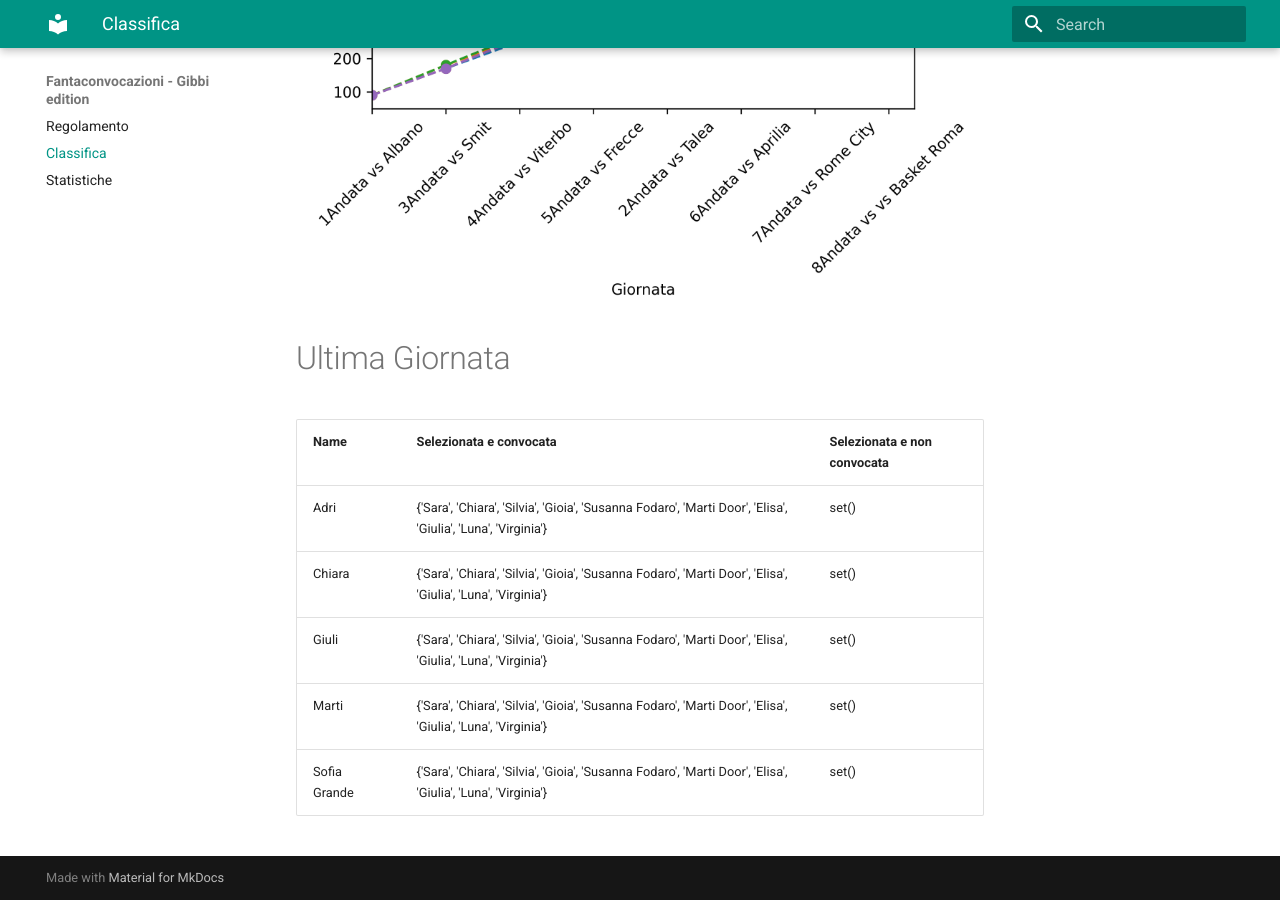
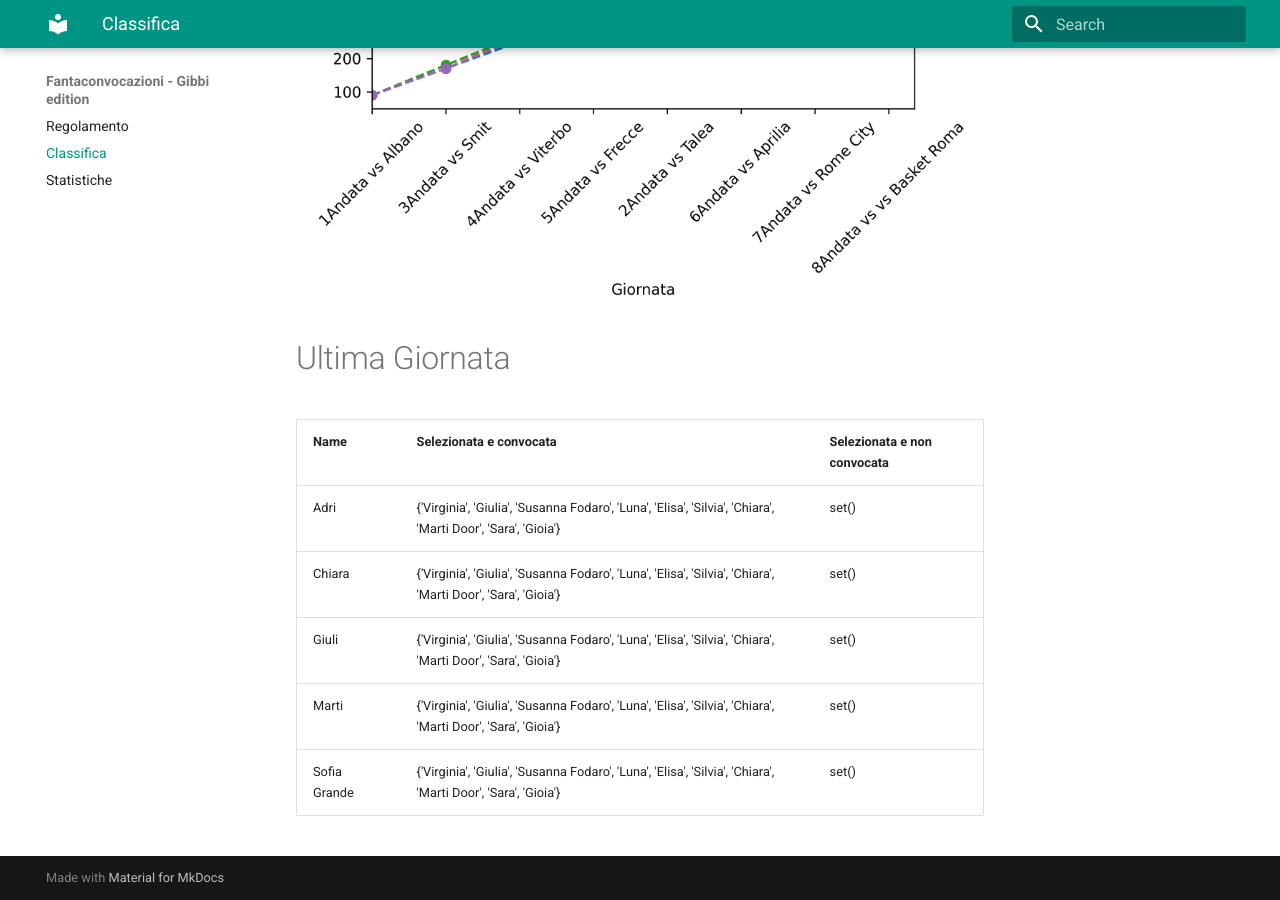
Before and after one commit to martinig94/fantagibbi, an MkDocs documentation site: the page built from docs/Classifica.md, in a window 1280 px wide and 900 px high, scrolled down 810 px. Built offline with MkDocs 1.6.1 and Material for MkDocs 9.7.7, drawn with Linux system fonts in a browser that asks for light colours.

Commit message:
Auto-update from main.py

```diff
--- a/docs/Classifica.md
+++ b/docs/Classifica.md
@@ -18,9 +18,9 @@
 <!-- START_TABLE CORRECT -->
 | Name         | Selezionata e convocata                                                                                      | Selezionata e non convocata   |
 |:-------------|:-------------------------------------------------------------------------------------------------------------|:------------------------------|
-| Adri         | {'Sara', 'Chiara', 'Silvia', 'Gioia', 'Susanna Fodaro', 'Marti Door', 'Elisa', 'Giulia', 'Luna', 'Virginia'} | set()                         |
-| Chiara       | {'Sara', 'Chiara', 'Silvia', 'Gioia', 'Susanna Fodaro', 'Marti Door', 'Elisa', 'Giulia', 'Luna', 'Virginia'} | set()                         |
-| Giuli        | {'Sara', 'Chiara', 'Silvia', 'Gioia', 'Susanna Fodaro', 'Marti Door', 'Elisa', 'Giulia', 'Luna', 'Virginia'} | set()                         |
-| Marti        | {'Sara', 'Chiara', 'Silvia', 'Gioia', 'Susanna Fodaro', 'Marti Door', 'Elisa', 'Giulia', 'Luna', 'Virginia'} | set()                         |
-| Sofia Grande | {'Sara', 'Chiara', 'Silvia', 'Gioia', 'Susanna Fodaro', 'Marti Door', 'Elisa', 'Giulia', 'Luna', 'Virginia'} | set()                         |
+| Adri         | {'Virginia', 'Giulia', 'Susanna Fodaro', 'Luna', 'Elisa', 'Silvia', 'Chiara', 'Marti Door', 'Sara', 'Gioia'} | set()                         |
+| Chiara       | {'Virginia', 'Giulia', 'Susanna Fodaro', 'Luna', 'Elisa', 'Silvia', 'Chiara', 'Marti Door', 'Sara', 'Gioia'} | set()                         |
+| Giuli        | {'Virginia', 'Giulia', 'Susanna Fodaro', 'Luna', 'Elisa', 'Silvia', 'Chiara', 'Marti Door', 'Sara', 'Gioia'} | set()                         |
+| Marti        | {'Virginia', 'Giulia', 'Susanna Fodaro', 'Luna', 'Elisa', 'Silvia', 'Chiara', 'Marti Door', 'Sara', 'Gioia'} | set()                         |
+| Sofia Grande | {'Virginia', 'Giulia', 'Susanna Fodaro', 'Luna', 'Elisa', 'Silvia', 'Chiara', 'Marti Door', 'Sara', 'Gioia'} | set()                         |
 <!-- END_TABLE CORRECT -->
```
